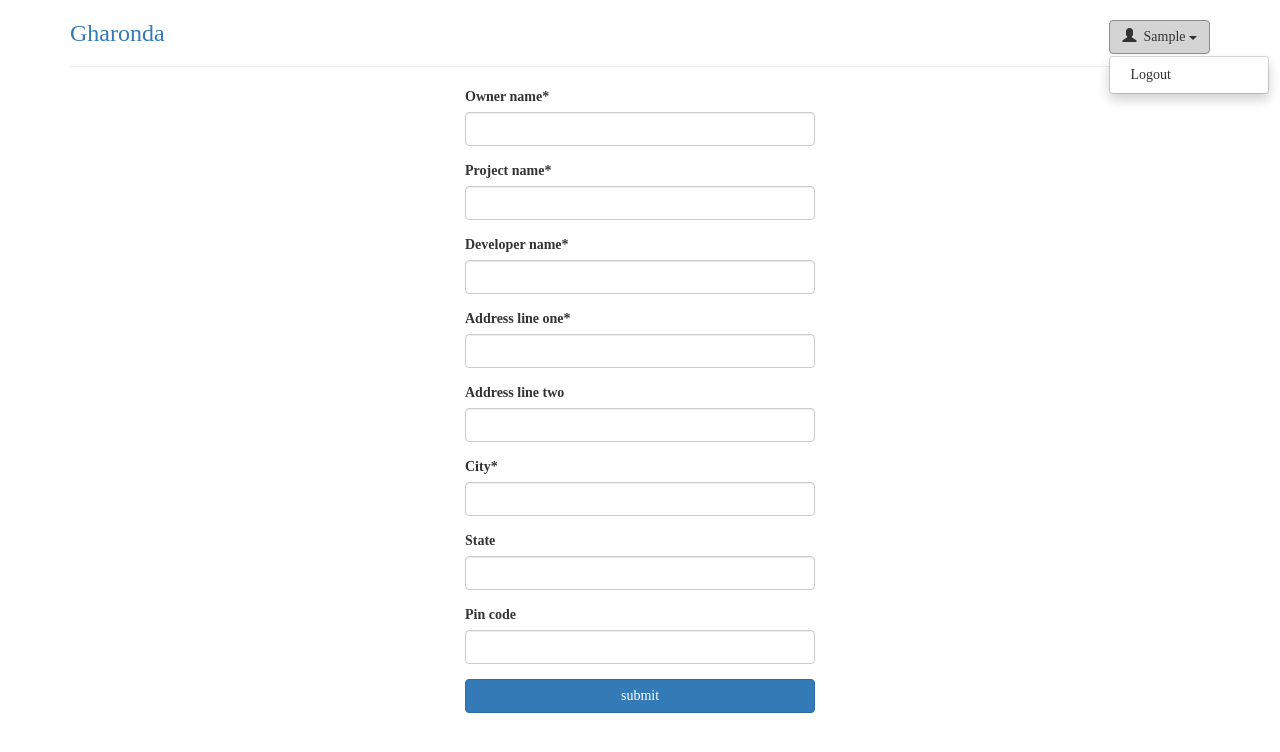
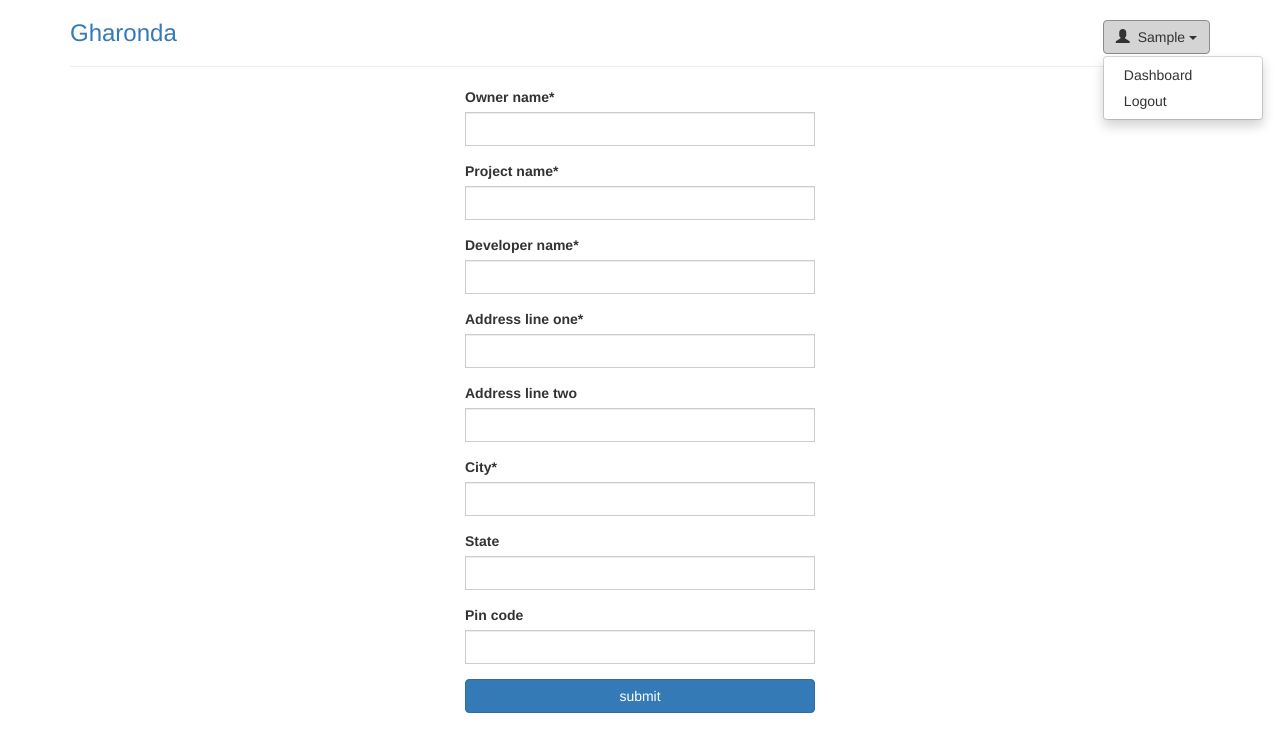
Before and after one commit to utkbansal/gharonda, a Django app: page /property/add/ in a window 1280 px wide, after a click that opens the changed part. Shown: the top 752 px of the page. Run offline with Django 3.2, Linux system fonts and the light colour scheme; the visitor is signed in with stand-in values (Sample User, id 1); some libraries are stand-ins or nearby versions.

Commit message:
Adds DashboardView
* Adds DashboardView which shows the user's property table and add
 property option

```diff
--- a/custom_user/views.py
+++ b/custom_user/views.py
@@ -31,9 +31,8 @@ class IndexView(TemplateView):
         broker_profile_form = BrokerProfileForm(instance=BrokerProfile())
         user_type_form = UserTypeForm()
 
-        properties = None
         if self.request.user.is_authenticated():
-            properties = self.request.user.property_set.all()
+            return redirect(reverse_lazy('search'))
 
         return render(request, self.template_name,
                       {'user_type_form': user_type_form,
@@ -41,7 +40,6 @@ class IndexView(TemplateView):
                        'broker_profile_form': broker_profile_form,
                        'company_form': company_form,
                        'contact_form': contact_form,
-                       'properties': properties,
                       }
         )
 
--- a/gharonda/urls.py
+++ b/gharonda/urls.py
@@ -7,7 +7,7 @@ from custom_user.views import IndexView
 urlpatterns = [
     url(r'^admin/', include(admin.site.urls)),
     url(r'^$', IndexView.as_view(), name='index'),
-    url(r'^property/', include('properties.urls')),
+    url(r'', include('properties.urls')),
     url(r'^user/', include('custom_user.urls')),
     url(r'^ajaximage/', include('ajaximage.urls')),
 ]
--- a/properties/urls.py
+++ b/properties/urls.py
@@ -6,16 +6,17 @@ from views import (
     SearchView,
     city_filter,
     PropertyDetailView,
-    PropertyListView)
+    PropertyListView, DashboardView)
 
 urlpatterns = [
-    url(r'^add/$', BasicDetailsFormView.as_view(), name='basic'),
+    url(r'^property/add/$', BasicDetailsFormView.as_view(), name='basic'),
+    url(r'^dashboard/$', DashboardView.as_view(), name='dashboard'),
     url(r'^search/$', SearchView.as_view(), name='search'),
-    url(r'^edit/(?P<property_id>[0-9]+)/$', PropertyEditView.as_view(),
+    url(r'^property/edit/(?P<property_id>[0-9]+)/$', PropertyEditView.as_view(),
         name='property-edit'),
-    url(r'^(?P<city_slug>[\w-]+)/(?P<project_id>[0-9]+)/$',
+    url(r'^property/(?P<city_slug>[\w-]+)/(?P<project_id>[0-9]+)/$',
         PropertyListView.as_view(), name='property-list'),
-    url(r'^(?P<pk>[0-9]+)/$', PropertyDetailView.as_view(),
+    url(r'^property/(?P<pk>[0-9]+)/$', PropertyDetailView.as_view(),
         name='property-detail'),
     url(r'^property_filter/$', city_filter, name='city-filter'),
 ]
--- a/properties/views.py
+++ b/properties/views.py
@@ -84,6 +84,15 @@ def city_filter(request):
 
         project_options_html = t.render(context)
         return JsonResponse({'projects': project_options_html})
+
+
+class DashboardView(views.LoginRequiredMixin, ListView):
+    template_name = 'dash.html'
+    context_object_name = 'properties'
+
+    def get_queryset(self):
+        properties = self.request.user.property_set.all()
+        return properties
 
 
 class PropertyEditView(views.LoginRequiredMixin, TemplateView):
--- a/static/css/custom.css
+++ b/static/css/custom.css
@@ -1,8 +1,8 @@
-@import url(http://fonts.googleapis.com/css?family=Roboto+Slab);
+/*@import url(http://fonts.googleapis.com/css?family=Roboto+Slab);*/
 
-body {
-    font-family: 'Tangerine', serif;
-}
+/*body {*/
+/*font-family: 'Tangerine', serif;*/
+/*}*/
 
 #common-data {
     display: None;
@@ -36,3 +36,11 @@ table {
 footer {
     padding: 20px;
 }
+
+.form-control {
+    border-radius: 0px;
+}
+
+a:hover {
+    text-decoration: none;
+}
--- a/static/css/search-results.css
+++ b/static/css/search-results.css
@@ -1,3 +1,7 @@
 ul{
     list-style-type: none;
 }
+
+.pointer{
+    text-align: right;
+}
--- a/templates/base.html
+++ b/templates/base.html
@@ -42,6 +42,7 @@
                             <span class="caret"></span>
                         </button>
                         <ul class="dropdown-menu" role="menu" aria-labelledby="dropdownMenu1">
+                            <li role="presentation"><a role="menuitem" tabindex="-1" href="{% url 'dashboard' %}">Dashboard</a></li>
                             <li role="presentation"><a role="menuitem" tabindex="-1" href="{% url 'logout' %}">Logout</a>
                             </li>
 
@@ -54,7 +55,7 @@
 
             </ul>
         </nav>
-        <h3 class="text-muted"><a href="{% url 'index' %}">Gharonda</a></h3>
+        <h3 class="text-muted"><a href="{% url 'search' %}">Gharonda</a></h3>
         <hr>
     </div>
 
```
Also changed, not shown: custom_user/templates/index.html (+1 -48 lines), properties/templates/dash.html (added, +52 -0 lines).
